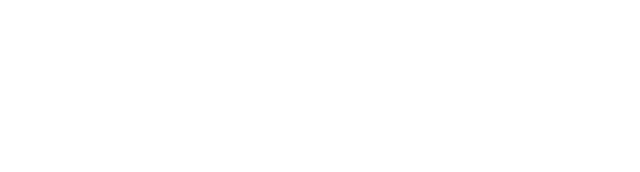
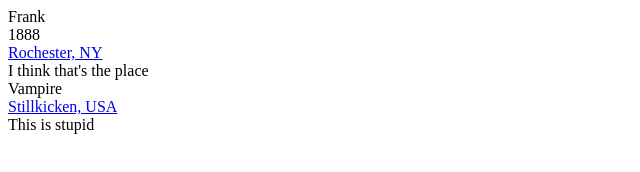
Before and after one commit to NEU-DSG/ECDA, a plain HTML site: page personography/test.html in a window 1280 px wide. Shown: the whole page, without its empty margins (0-640 px from the left). Drawn offline with Linux system fonts and the light colour scheme.

Commit message:
Update test.html

```diff
--- a/personography/test.html
+++ b/personography/test.html
@@ -9,20 +9,20 @@
 </head>
 <body>
   <div id="listPerson">
-    <div id="">
-      <div id="persName">
+    <div id="#test">
+      <div id="persName">Frank
       </div>
       <div id="birth">
-        <div class="date" id="">
+        <div class="date" id="">1888
         </div>
-        <a href="#" class="placeName" id=""></a>
-        <div class="note"></div>
+        <a href="#" class="placeName" id="">Rochester, NY</a>
+        <div class="note">I think that's the place</div>
       </div>
       <div id="death">
-        <div class="date" id="">
+        <div class="date" id="">Vampire
         </div>
-        <a href="#" class="placeName" id=""></a>
-        <div class="note"></div>
+        <a href="#" class="placeName" id="">Stillkicken, USA</a>
+        <div class="note">This is stupid</div>
       </div>
     </div>
     <div id="">
```
